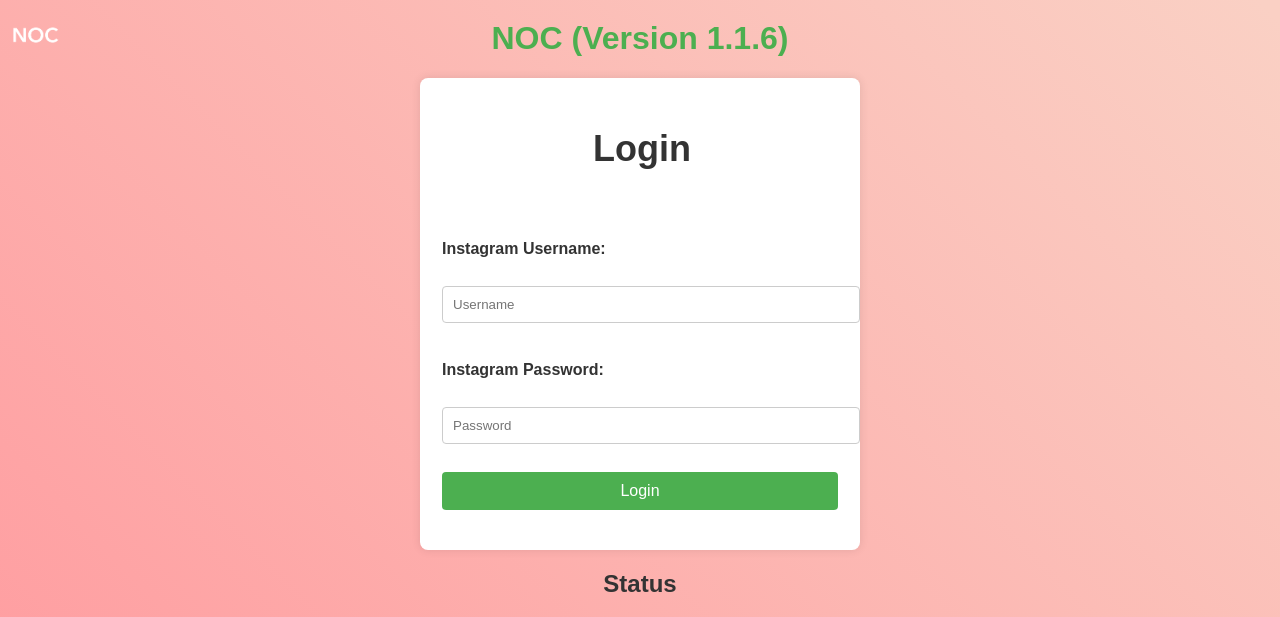
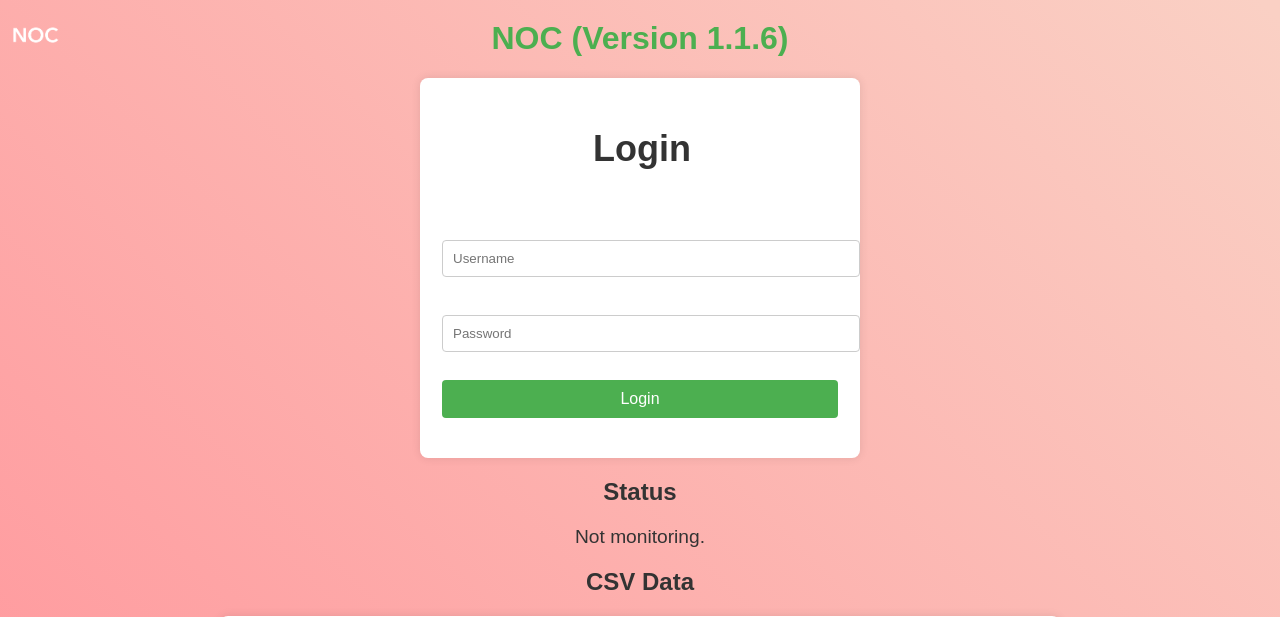
Before and after one commit to kyd888/Noc-using-Instagrapi, a Flask app: page / in a window 1280 px wide. Shown: the top 617 px of the page. Run offline with Flask 2, Linux system fonts and the light colour scheme.

Commit message:
Update index.html

```diff
--- a/templates/index.html
+++ b/templates/index.html
@@ -13,9 +13,7 @@
     <form id="login-form" method="POST">
         <fieldset class="no-border">
             <legend><h2>Login</h2></legend>
-            <label for="insta_username">Instagram Username:</label><br>
             <input type="text" id="insta_username" name="insta_username" placeholder="Username"><br><br>
-            <label for="insta_password">Instagram Password:</label><br>
             <input type="password" id="insta_password" name="insta_password" placeholder="Password"><br><br>
             <button type="submit">Login</button>
         </fieldset>
```
